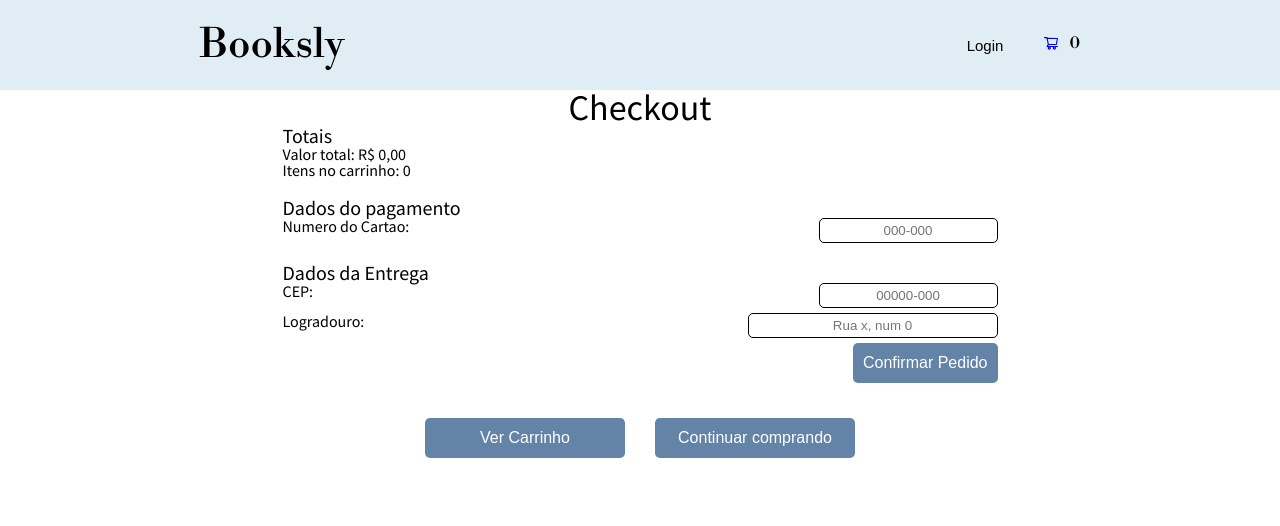
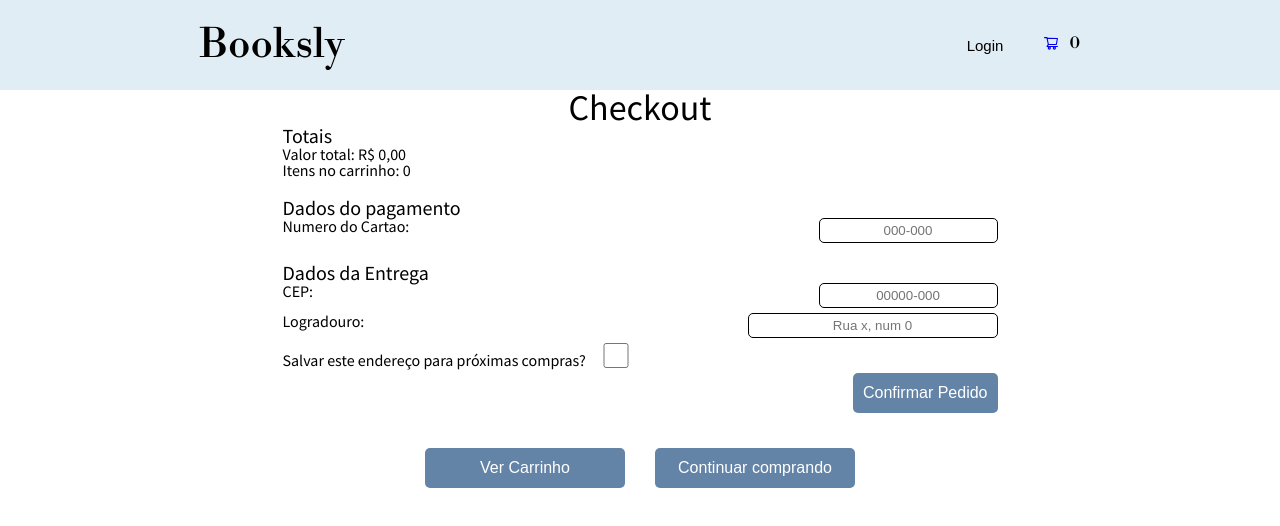
Before and after one commit to edcampossouza/projeto15-drivenstore-front, a React (Create React App) app: page /checkout in a window 1280 px wide. Shown: the top 526 px of the page. Built offline with nearby package versions, Linux system fonts and the light colour scheme; no server answers.

Commit message:
fix checkout: enviar endereco e num cartao

```diff
--- a/src/pages/CheckoutPage.js
+++ b/src/pages/CheckoutPage.js
@@ -21,8 +21,30 @@ export default function CheckoutPage() {
 
   const [numCartao, setNumCartao] = useState("");
   const [numCep, setNumCep] = useState("");
-  const [logradouro, setEndereco] = useState("");
+  const [logradouro, setLogradouro] = useState("");
+  const [salvarEndereco, setSalvarEndereco] = useState(false);
 
+  useEffect(() => {
+    async function carregaEndereco() {
+      try {
+        const response = await axios.get(
+          `${process.env.REACT_APP_API_URL}/address`,
+          {
+            headers: {
+              Authorization: `Bearer ${token}`,
+            },
+          }
+        );
+        if (response) {
+          setLogradouro(response.data.address.line);
+          setNumCep(response.data.address.cep);
+        }
+      } catch (error) {
+        console.log(error.message);
+      }
+    }
+    carregaEndereco();
+  }, []);
   // exibe formato "000-000"
   function cartaoMask(numero) {
     return numero
@@ -32,7 +54,7 @@ export default function CheckoutPage() {
 
   // considera os 6 primeiros caracteres numericos
   function cartaoFilter(numero) {
-    return numero.replace(/\D/g, "").replace(/$(\d{6})(.*)/, "$1");
+    return numero.replace(/\D/g, "").substring(0, 6);
   }
 
   // exibe formato "000000-000"
@@ -44,7 +66,7 @@ export default function CheckoutPage() {
 
   // considera os 8 primeiros caracteres numericos
   function cepFilter(numero) {
-    return numero.replace(/\D/g, "").replace(/$(\d{8})(.*)/, "$1");
+    return numero.replace(/\D/g, "").substring(0, 8);
   }
 
   function aplicaFiltro(e, mask) {
@@ -53,17 +75,24 @@ export default function CheckoutPage() {
   }
 
   async function confirmaPedido(e) {
+    const checkoutInfo = {
+      address: {
+        line: logradouro,
+        cep: numCep,
+      },
+      cardNumber: numCartao,
+      saveAddress: salvarEndereco,
+    };
     e.preventDefault();
     const numItems = cartItems.reduce((p, c) => p + c.quantity, 0);
     if (numItems === 0) {
       alert("Nenhum item no carrinho");
       return;
     }
-    alert("itens: " + cartItems);
     try {
       const response = await axios.post(
         `${process.env.REACT_APP_API_URL}/checkout`,
-        {},
+        checkoutInfo,
         {
           headers: {
             Authorization: `Bearer ${token}`,
@@ -79,7 +108,7 @@ export default function CheckoutPage() {
   }
 
   function limpaDados() {
-    setEndereco("");
+    setLogradouro("");
     setNumCartao("");
     setNumCep("");
     setCartItems([]);
@@ -129,11 +158,19 @@ export default function CheckoutPage() {
               <input
                 class="logradouro"
                 value={logradouro}
-                onChange={(e) => setEndereco(e.target.value)}
+                onChange={(e) => setLogradouro(e.target.value)}
                 placeholder="Rua x, num 0"
                 required
               />
             </InputRow>
+            <InputRowCompact>
+              <label>Salvar este endereço para próximas compras?</label>
+              <input
+                type="checkbox"
+                value={salvarEndereco}
+                onChange={() => setSalvarEndereco(!salvarEndereco)}
+              ></input>
+            </InputRowCompact>
             <InputRow>
               <span></span>
               <ButtonStyle type="submit">Confirmar Pedido</ButtonStyle>
@@ -188,3 +225,14 @@ const InputRow = styled.div`
   display: flex;
   justify-content: space-between;
 `;
+
+const InputRowCompact = styled(InputRow)`
+  justify-content: flex-start;
+  input {
+    width: 50px;
+  }
+  label {
+    vertical-align: bottom;
+  }
+  align-items: flex-end;
+`;
```
Also changed, not shown: 1 other file (tests, documents, lock files or other folders).
